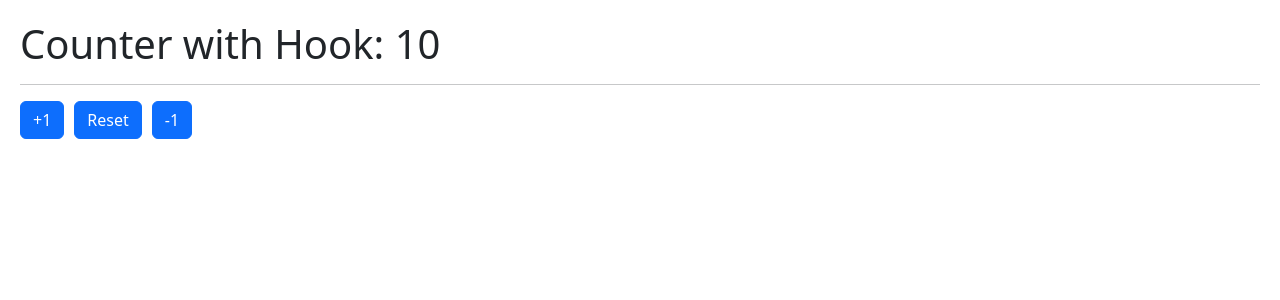
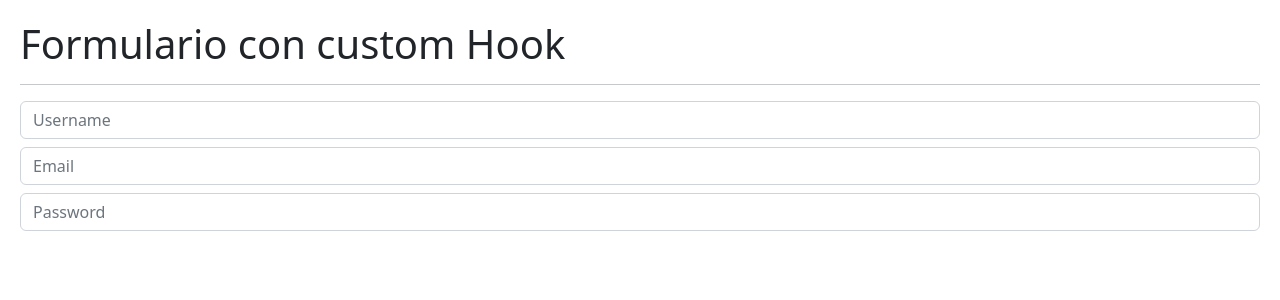
Before and after one commit to CarmeloRicarte/react-hooks-examples, a React (Vite) app: page / in a window 1280 px wide. Shown: the top 300 px of the page. Built offline with nearby package versions, Linux system fonts and the light colour scheme.

Commit message:
feat:custom hook for form

```diff
--- /dev/null
+++ b/src/hooks/useForm.js
@@ -0,0 +1,21 @@
+import { useState } from "react";
+
+export const useForm = (initialForm = {}) => {
+    const [formState, setformState] = useState(initialForm);
+
+    /**
+     * When the input changes, update the state of the form with the new value of the input.
+     */
+    const onInputChange = ({ target }) => {
+        const { name, value } = target;
+        setformState({
+            ...formState, // maintain state of other form fields
+            [name]: value, // update state of field that is changed
+        });
+    };
+    return {
+        ...formState, // for return every form control of state
+        formState,
+        onInputChange,
+    }
+}
--- a/src/main.jsx
+++ b/src/main.jsx
@@ -1,14 +1,13 @@
 import React from "react";
 import ReactDOM from "react-dom/client";
-import { HooksApp } from "./HooksApp";
 import "./index.css";
-import { CounterApp } from "./useState/CounterApp";
-import { CounterWithCustomHook } from "./useState/CounterWithCustomHook";
+import { FormWithCustomHook } from "./useEffect/FormWithCustomHook";
 
 ReactDOM.createRoot(document.getElementById("root")).render(
   <React.StrictMode>
     {/* <HooksApp /> */}
     {/* <CounterApp /> */}
-    <CounterWithCustomHook />
+    {/* <CounterWithCustomHook /> */}
+    <FormWithCustomHook />
   </React.StrictMode>
 );
--- /dev/null
+++ b/src/useEffect/FormWithCustomHook.jsx
@@ -0,0 +1,45 @@
+import { useForm } from "../hooks/useForm";
+
+export const FormWithCustomHook = () => {
+  const { formState, onInputChange, username, password, email } = useForm({
+    username: "",
+    email: "",
+    password: "",
+  });
+
+  //const { username, email, password } = formState;
+
+  return (
+    <>
+      <h1>Formulario con custom Hook</h1>
+      <hr />
+
+      <input
+        type="text"
+        className="form-control"
+        placeholder="Username"
+        name="username"
+        value={username}
+        onChange={onInputChange}
+      />
+
+      <input
+        type="email"
+        className="form-control mt-2"
+        placeholder="Email"
+        name="email"
+        value={email}
+        onChange={onInputChange}
+      />
+
+      <input
+        type="password"
+        className="form-control mt-2"
+        placeholder="Password"
+        name="password"
+        value={password}
+        onChange={onInputChange}
+      />
+    </>
+  );
+};
```
Also changed, not shown: src/useEffect/Message.jsx (added, +21 -0 lines), src/useEffect/SimpleForm.jsx (added, +52 -0 lines).
